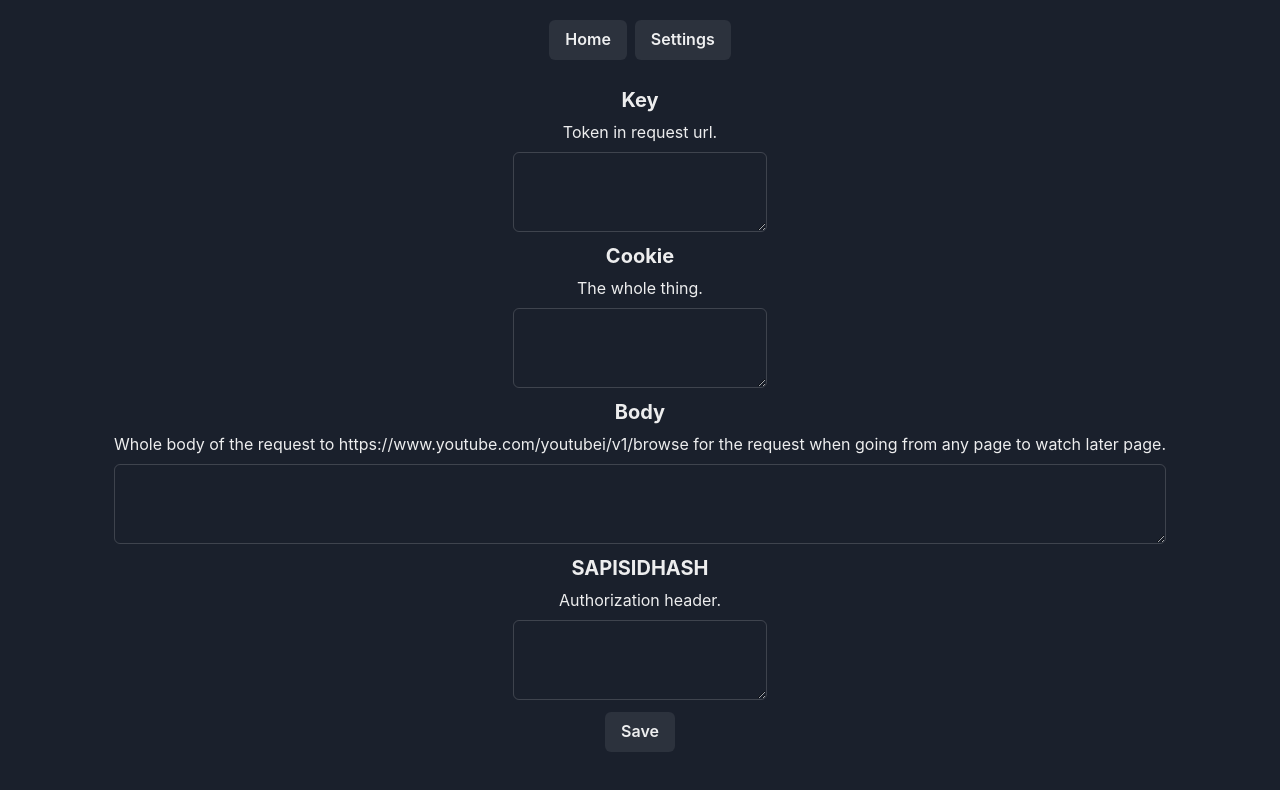
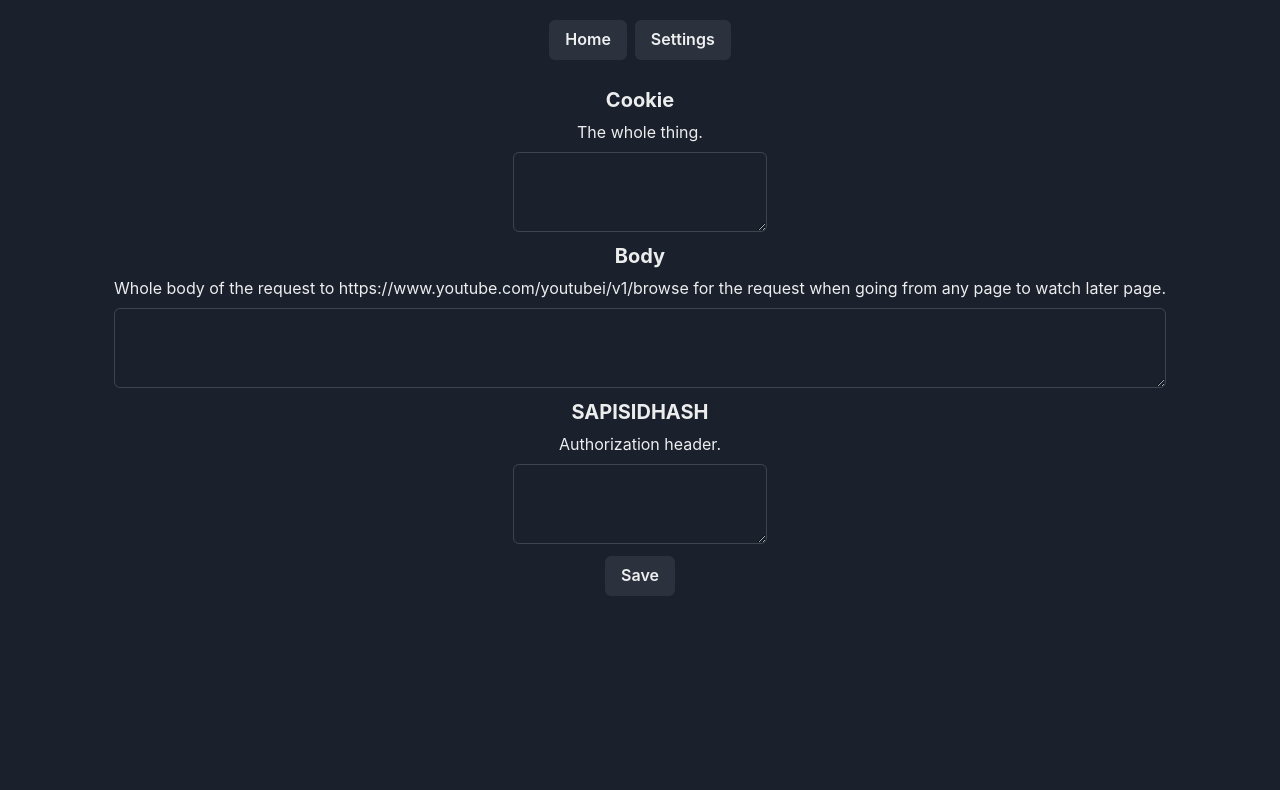
Before and after one commit to kolyasapphire/youtube-watch-later-cleaner, a Next.js app: page /settings in a window 1280 px wide. Shown: the top 790 px of the page. Built offline with nearby package versions, Linux system fonts and the light colour scheme.

Commit message:
Key is no longer needed

```diff
--- a/src/components/Video.tsx
+++ b/src/components/Video.tsx
@@ -11,11 +11,10 @@ import { useDelete } from 'fetchers'
 import { useLocalStorage } from 'hooks'
 
 const Video = ({ data, deleteVidVisually }) => {
-  const [key] = useLocalStorage('key', '')
   const [cookie] = useLocalStorage('cookie', '')
   const [body] = useLocalStorage('body', '')
   const [hash] = useLocalStorage('hash', '')
-  const secrets = { key, cookie, body, hash }
+  const secrets = { cookie, body, hash }
 
   const { mutateAsync } = useDelete(secrets, data.setVideoId)
 
--- a/src/pages/settings.tsx
+++ b/src/pages/settings.tsx
@@ -5,18 +5,15 @@ import { Text, Button, Textarea, VStack, Heading } from '@chakra-ui/react'
 import { useLocalStorage } from 'hooks'
 
 const Index = () => {
-  const [storedKey, setStoredKey] = useLocalStorage('key', '')
   const [storedCookie, setStoredCookie] = useLocalStorage('cookie', '')
   const [storedBody, setStoredBody] = useLocalStorage('body', '')
   const [storedHash, setStoredHash] = useLocalStorage('hash', '')
 
-  const [key, setKey] = useState(storedKey)
   const [cookie, setCookie] = useState(storedCookie)
   const [body, setBody] = useState(storedBody)
   const [hash, setHash] = useState(storedHash)
 
   const save = () => {
-    setStoredKey(key)
     setStoredCookie(cookie)
     setStoredBody(body)
     setStoredHash(hash)
@@ -24,11 +21,6 @@ const Index = () => {
 
   return (
     <VStack spacing={3}>
-      <VStack>
-        <Heading size="md">Key</Heading>
-        <Text>Token in request url.</Text>
-        <Textarea value={key} onChange={(x) => setKey(x.target.value)} />
-      </VStack>
       <VStack>
         <Heading size="md">Cookie</Heading>
         <Text>The whole thing.</Text>
```
Also changed, not shown: src/fetchers.ts (+5 -6 lines).
